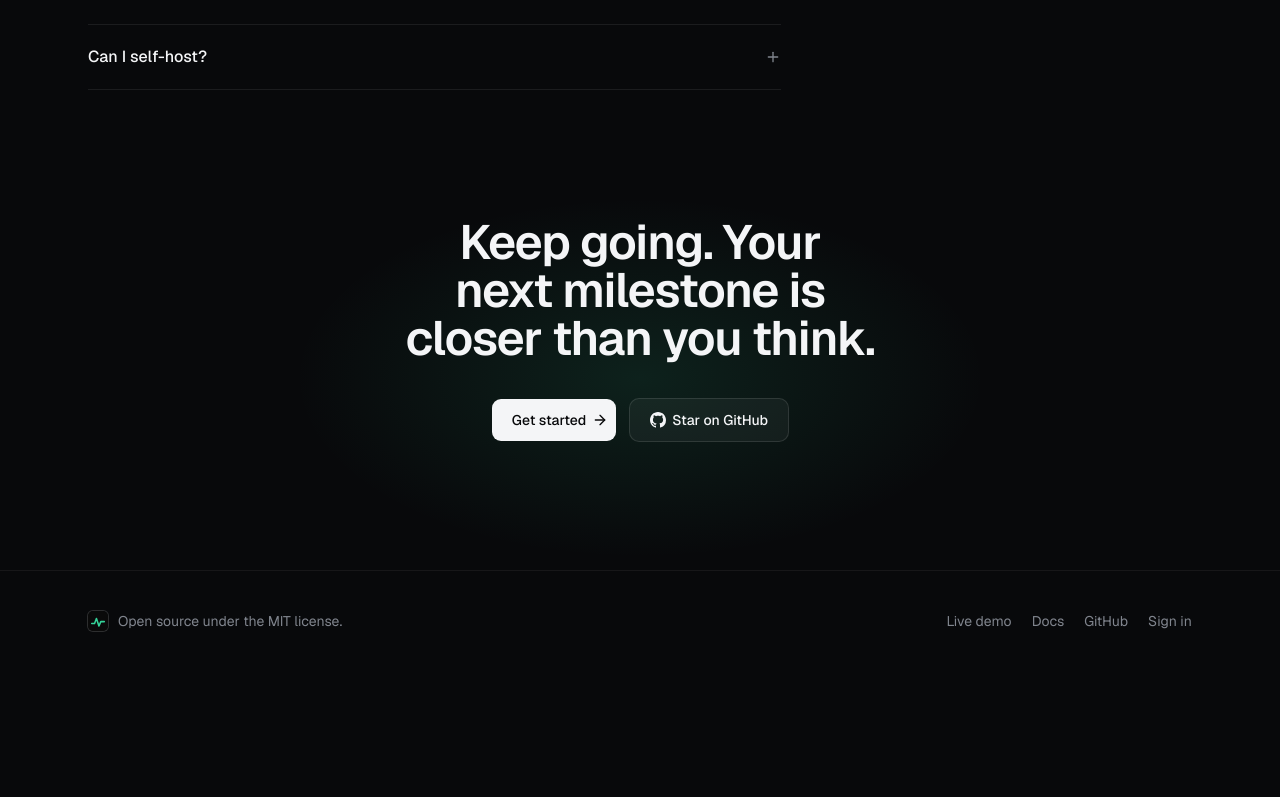
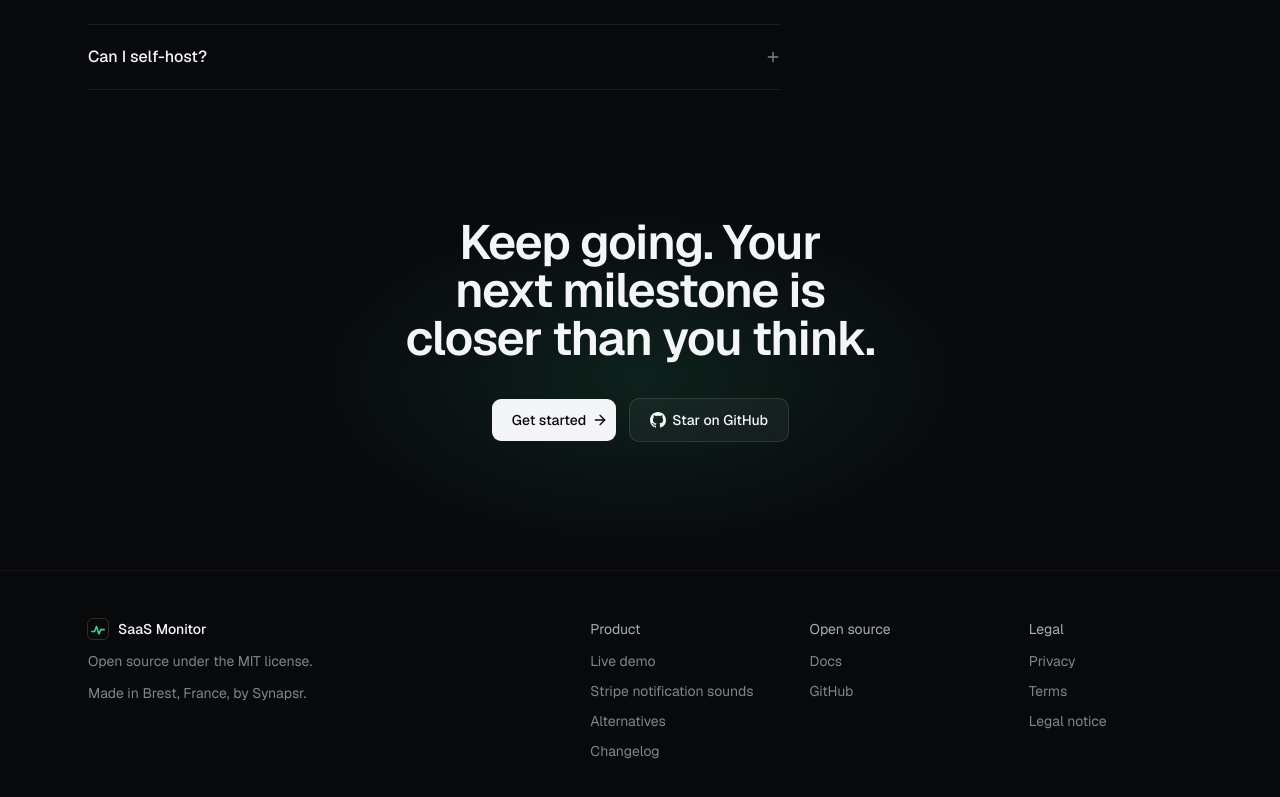
Before and after one commit to Synapsr/SaaS-Monitor, a Next.js app: page / in a window 1280 px wide. Shown: the part 4723-5520 px from the top of the page. Before the commit the page ends 5394 px from the top, so only its background shows below. Built offline with nearby package versions, Linux system fonts and the light colour scheme; no server answers.

Commit message:
feat(landing): link every public page from the footer
The footer groups the live demo, notification sounds, alternatives and changelog, the docs and the code, and the privacy policy, terms and legal notice, and says who makes SaaS Monitor.

```diff
--- a/src/components/marketing/landing-footer.tsx
+++ b/src/components/marketing/landing-footer.tsx
@@ -2,28 +2,73 @@ import Link from "next/link";
 import { LogoMark } from "@/components/logo";
 import { siteConfig } from "@/lib/site";
 
-/** The license, and links to the demo, the docs, the code and the dashboard. */
+const COLUMNS: { title: string; links: { label: string; href: string }[] }[] = [
+  {
+    title: "Product",
+    links: [
+      { label: "Live demo", href: "/d/demo" },
+      { label: "Stripe notification sounds", href: "/stripe-notification-sound" },
+      { label: "Alternatives", href: "/alternatives" },
+      { label: "Changelog", href: "/changelog" },
+    ],
+  },
+  {
+    title: "Open source",
+    links: [
+      { label: "Docs", href: siteConfig.docsUrl },
+      { label: "GitHub", href: siteConfig.repositoryUrl },
+    ],
+  },
+  {
+    title: "Legal",
+    links: [
+      { label: "Privacy", href: "/privacy" },
+      { label: "Terms", href: "/terms" },
+      { label: "Legal notice", href: "/legal" },
+    ],
+  },
+];
+
+/** The license and who makes it, then links to the product's pages, its code and the legal pages. */
 export function LandingFooter() {
   return (
     <footer className="border-t border-white/[0.06]">
-      <div className="mx-auto flex max-w-6xl flex-col gap-4 px-5 py-10 text-sm text-(--ink-3) sm:flex-row sm:items-center sm:justify-between sm:px-6">
-        <p className="flex items-center gap-2.5">
-          <LogoMark className="size-5" />
-          Open source under the MIT license.
-        </p>
-        <nav aria-label="Footer" className="flex gap-5">
-          <Link href="/d/demo" className="hover:text-(--ink)">
-            Live demo
-          </Link>
-          <a href={siteConfig.docsUrl} className="hover:text-(--ink)">
-            Docs
-          </a>
-          <a href={siteConfig.repositoryUrl} className="hover:text-(--ink)">
-            GitHub
-          </a>
-          <Link href="/sign-in" className="hover:text-(--ink)">
-            Sign in
-          </Link>
+      <div className="mx-auto grid max-w-6xl gap-10 px-5 py-12 text-sm text-(--ink-3) sm:px-6 md:grid-cols-[minmax(0,1fr)_auto]">
+        <div className="flex flex-col gap-3">
+          <p className="flex items-center gap-2.5 font-medium text-(--ink)">
+            <LogoMark className="size-5" />
+            {siteConfig.name}
+          </p>
+          <p>Open source under the MIT license.</p>
+          <p>
+            Made in Brest, France, by{" "}
+            <a href={siteConfig.maker.url} className="hover:text-(--ink)">
+              {siteConfig.maker.name}
+            </a>
+            .
+          </p>
+        </div>
+        <nav aria-label="Footer" className="grid grid-cols-2 gap-8 sm:grid-cols-3 md:gap-14">
+          {COLUMNS.map((column) => (
+            <div key={column.title} className="flex flex-col gap-3">
+              <p className="text-(--ink-2)">{column.title}</p>
+              <ul className="flex flex-col gap-2.5">
+                {column.links.map(({ label, href }) => (
+                  <li key={href}>
+                    {href.startsWith("/") ? (
+                      <Link href={href} className="transition-colors hover:text-(--ink)">
+                        {label}
+                      </Link>
+                    ) : (
+                      <a href={href} className="transition-colors hover:text-(--ink)">
+                        {label}
+                      </a>
+                    )}
+                  </li>
+                ))}
+              </ul>
+            </div>
+          ))}
         </nav>
       </div>
     </footer>
```
